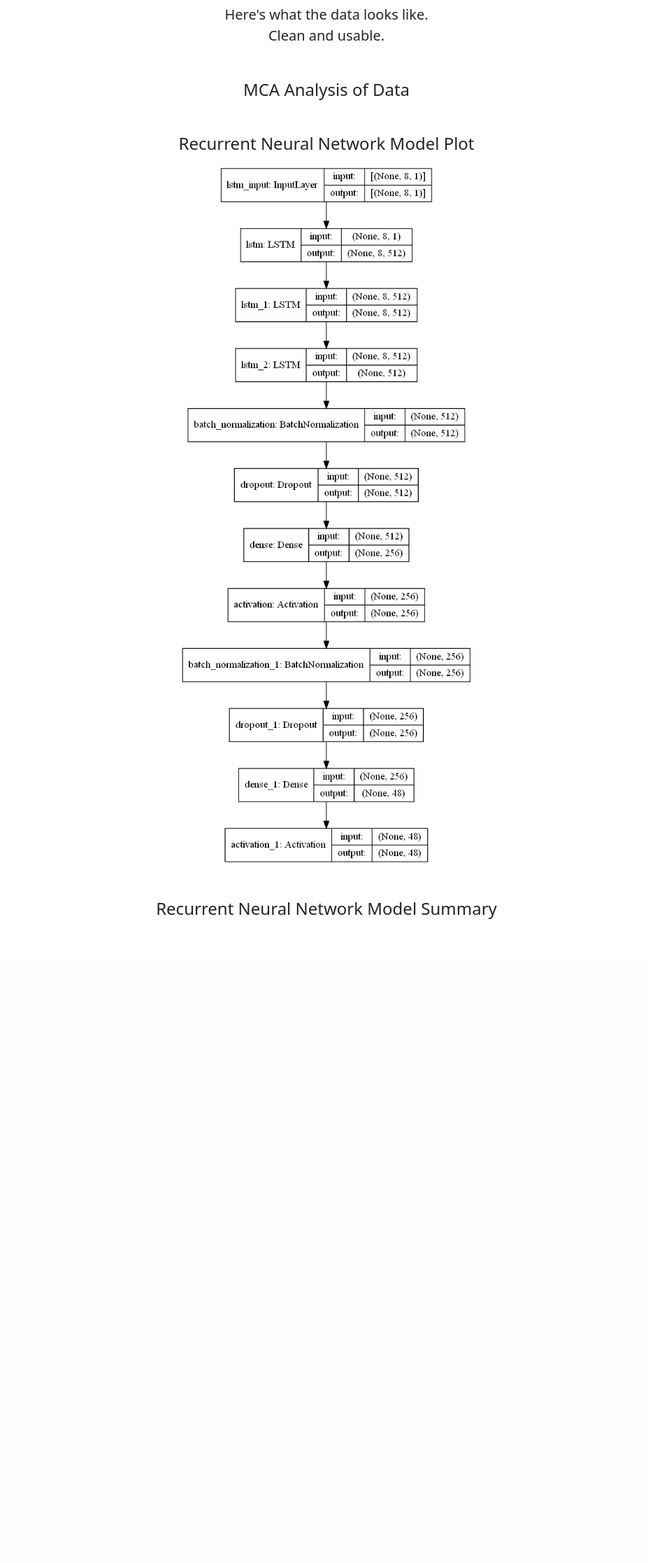
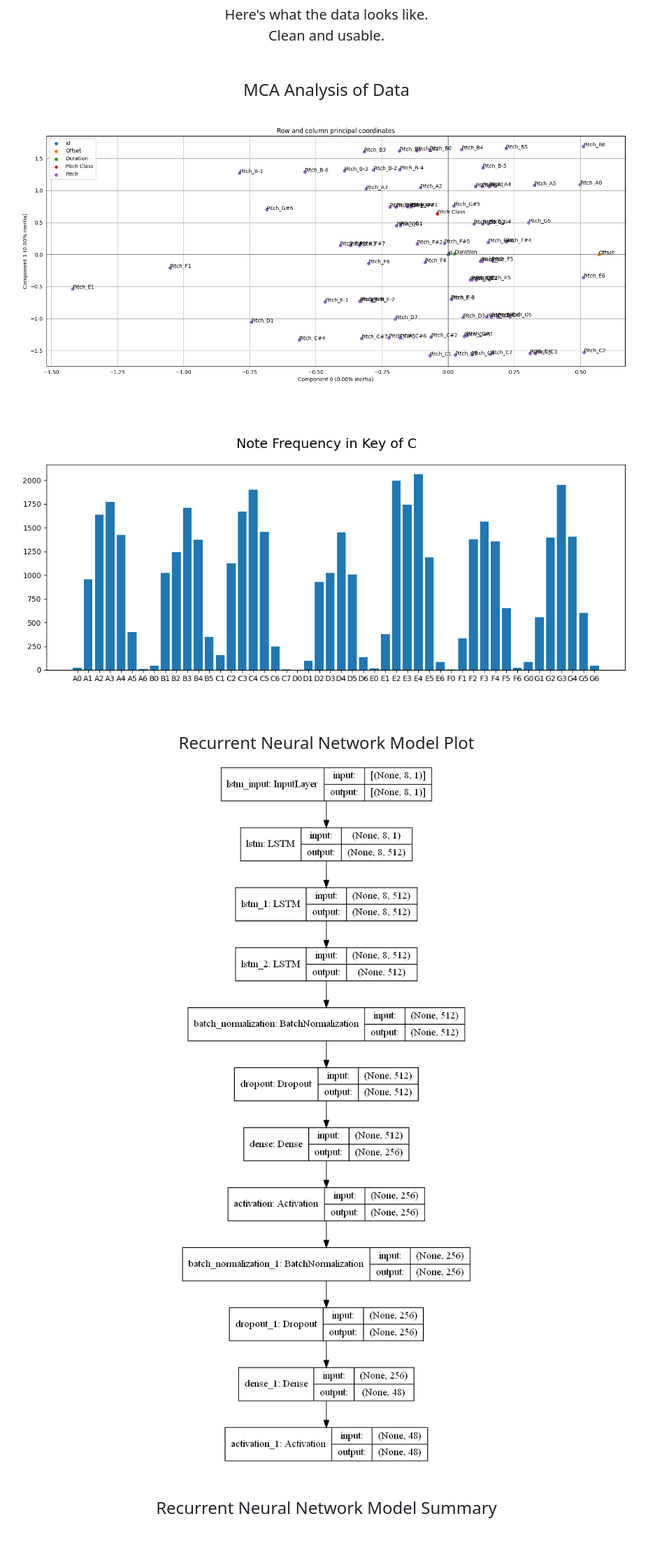
Before and after one commit to funkypc/neural-music, a Flask app: template templates/visualization.html in a window 1280 px wide. Shown: the part 178-2411 px from the top of the page at 70% size, without its empty margins (173-1100 px from the left). Before the commit the page ends 1491 px from the top, so only its background shows below. Run offline with Flask 2, Linux system fonts and the light colour scheme; the template is opened without the code that fills it: most values are stand-ins (such as "Sample title", 1, 10 or a date in 2020); parts of the project's set-up code (start-up, migrations or seed data) failed here and were passed over.

Commit message:
make graph images static

```diff
--- a/templates/visualization.html
+++ b/templates/visualization.html
@@ -49,14 +49,16 @@
             </p>
             <div class="mt-5 mb-0">
                 <h4 class="mb-0">MCA Analysis of Data</h4>
-                {{ get_figure('midi_data')|safe }}
+<!--                {!&#45;&#45;{ get_figure('midi_data')|safe }&#45;&#45;}-->
+                <img src="{{ url_for('static', filename='mca_plot.png') }}" style='max-width:100%; max-height:1000px'>
             </div>
             <div class="mt-5 mb-0">
-                {{ get_figure('note_frequency')|safe }}
+<!--                {!&#45;&#45;{ get_figure('note_frequency')|safe }&#45;&#45;}-->
+                <img src="{{ url_for('static', filename='note_frequency.png') }}" style='max-width:100%; max-height:1000px'>
             </div>
             <div class="mt-5">
                 <h4 class="mb-3">Recurrent Neural Network Model Plot</h4>
-                <img src="{{ url_for('static', filename='model_plot.png') }}" style='max-height:1000px'>
+                <img src="{{ url_for('static', filename='model_plot.png') }}" style='max-width:100%; max-height:1000px'>
             </div>
             <div class="mt-5 mb-0">
                 <h4 class="mb-3">Recurrent Neural Network Model Summary</h4>
```
Also changed, not shown: static/mca_plot.png (added), static/note_frequency.png (added).
